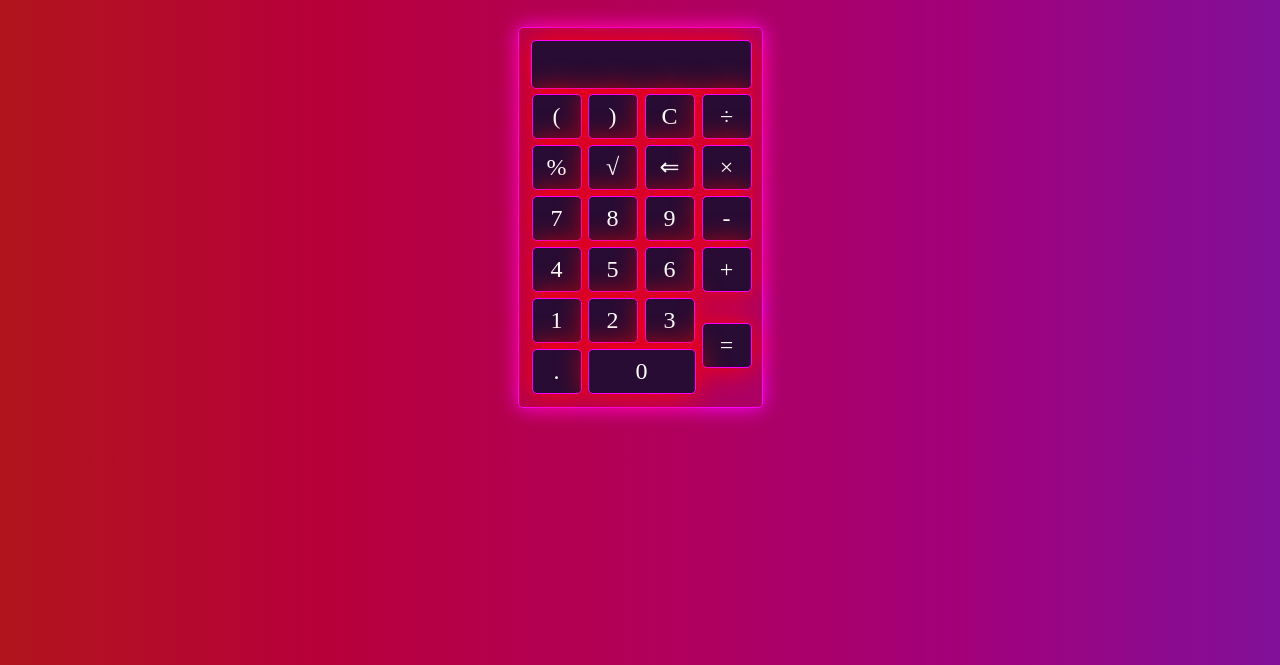
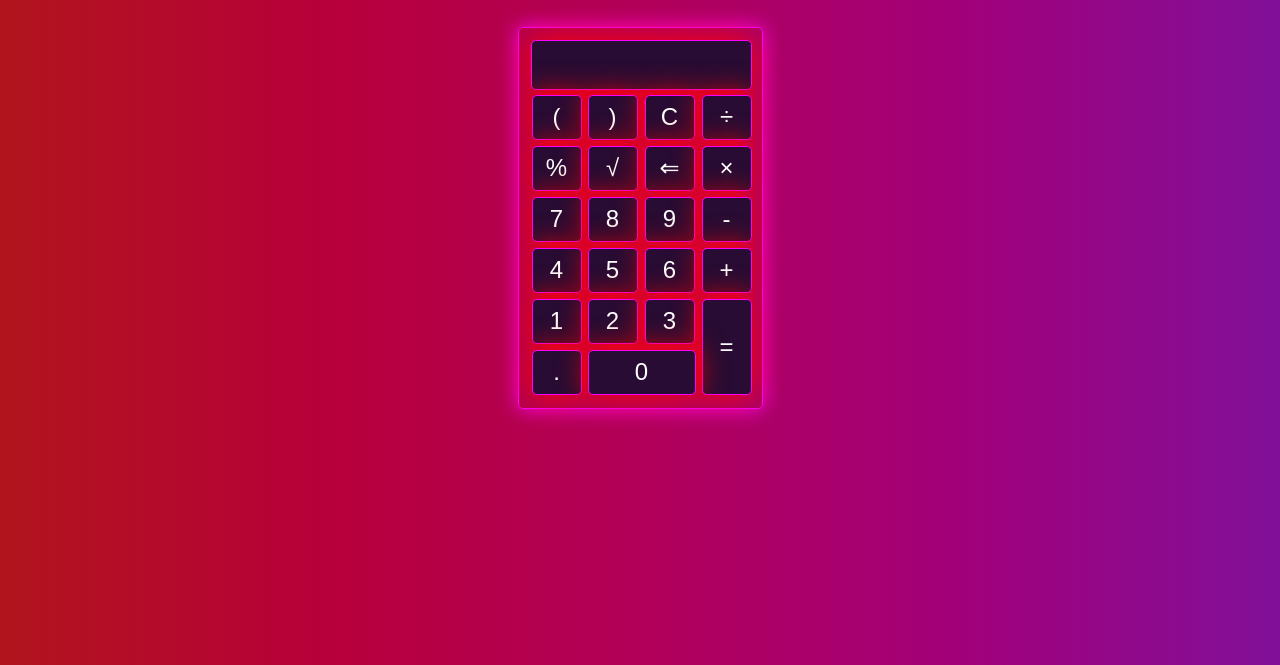
Before and after one commit to Vlad-Karpenko/Calculator-jQuery, a website: page src/index.html in a window 1280 px wide. Shown: the part 135-800 px from the top of the page. Drawn offline with nearby package versions, Linux system fonts and the light colour scheme.

Commit message:
modified style.css

```diff
--- a/src/css/style.css
+++ b/src/css/style.css
@@ -45,7 +45,6 @@ section h2 {
     font-size: 24px;
     outline: none;
     margin: 2px;
-    font-family: calculator_lcdsregular;
     border-radius: 5px;
     box-shadow: 0 0 30px red;
     background-color: #280c33;
@@ -73,6 +72,6 @@ section h2 {
     width: 108px;
 }
 
-.calculatorForm form input[name='='] {
+.calculatorForm form input[name='equality'] {
     height: 96px;
 }
```
